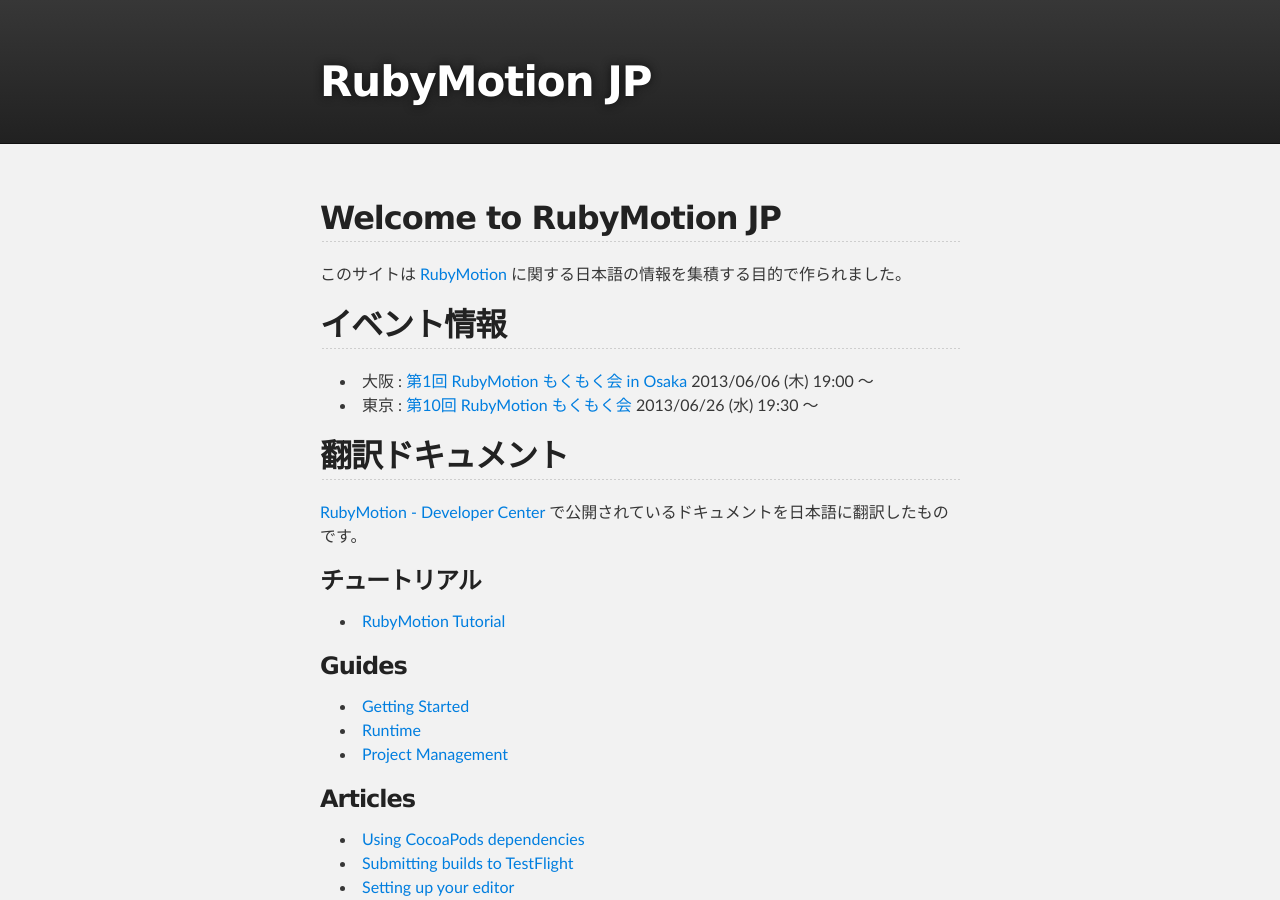
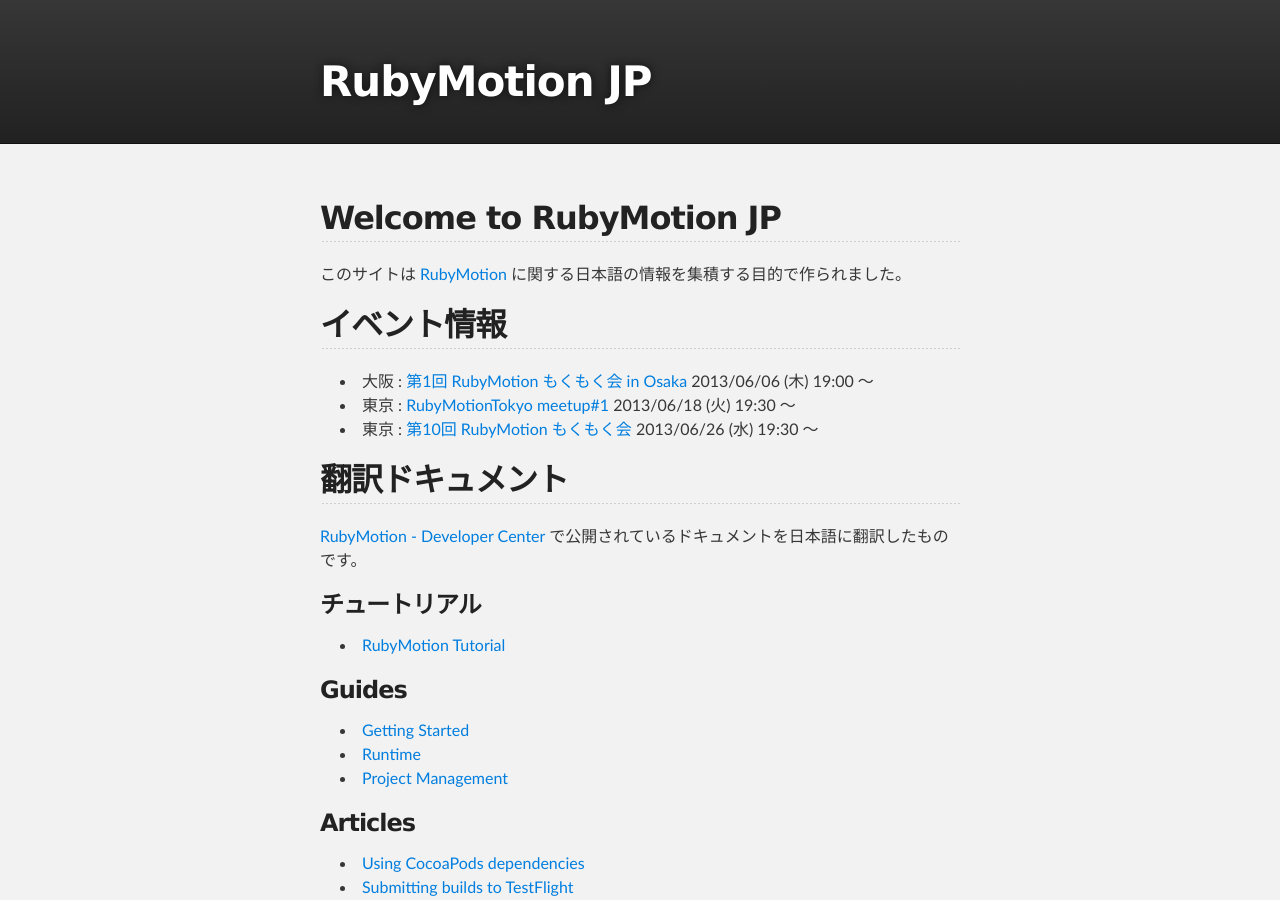
Before and after one commit to RubyMotionJP/rubymotionjp.github.com, a Jekyll site: the page built from index.md, in a window 1280 px wide and 900 px high. Built offline with Jekyll 4.4.1, drawn with Linux system fonts in a browser that asks for light colours.

Commit message:
RubyMotionTokyo meetup#1

```diff
--- a/index.md
+++ b/index.md
@@ -9,6 +9,7 @@
 
 ## イベント情報
 - 大阪 : [第1回 RubyMotion もくもく会 in Osaka](http://connpass.com/event/2611/) 2013/06/06 (木) 19:00 〜
+- 東京 : [RubyMotionTokyo meetup#1](http://rubymotion-tokyo.doorkeeper.jp/events/4423) 2013/06/18 (火) 19:30 〜
 - 東京 : [第10回 RubyMotion もくもく会](http://connpass.com/event/2500/) 2013/06/26 (水) 19:30 〜
 
 ## 翻訳ドキュメント
```
